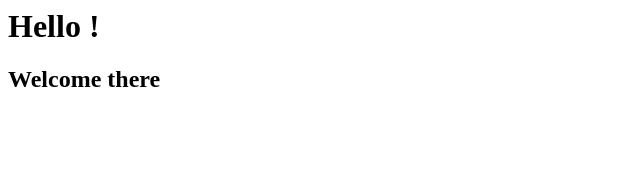
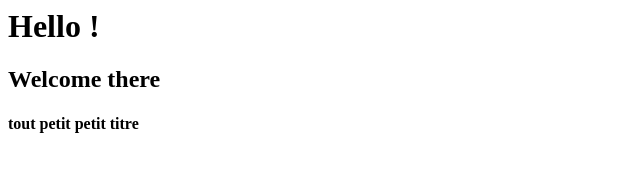
Before and after one commit to Pi-Lou/DesignSite, a plain HTML site: page index.html in a window 1280 px wide. Shown: the whole page, without its empty margins (0-640 px from the left). Drawn offline with Linux system fonts and the light colour scheme.

Commit message:
ajout h4

```diff
--- a/index.html
+++ b/index.html
@@ -1,2 +1,3 @@
 <h1>Hello !</h1>
 <h2>Welcome there</h2>
+<h4>tout petit petit titre</h4>
```
